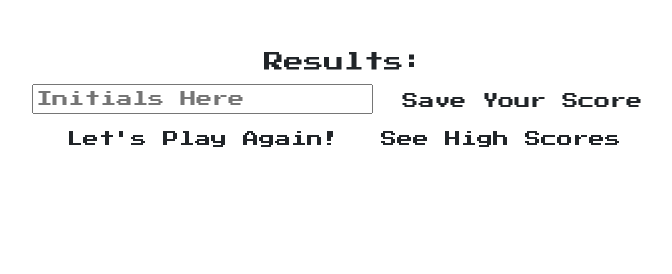
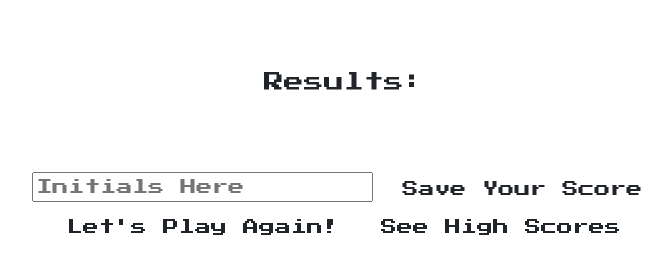
Before and after one commit to neylonmc/Javascript-Coding-Quiz, a plain HTML site: page highscore.html in a window 1280 px wide. Shown: the whole page, without its empty margins (296-968 px from the left). Drawn offline with nearby package versions, Linux system fonts and the light colour scheme.

Commit message:
Updated files.

```diff
--- a/highscore.js
+++ b/highscore.js
@@ -4,6 +4,8 @@ const finalScore = document.getElementById("finalScore");
 const mostRecentScore = localStorage.getItem("mostRecentScore");
 finalScore.innerText = mostRecentScore;
 
+const highScores = JSON.parse(localStorage.getItem("highScores")) || [];
+console.log(highScores);
 
 const maxHighScore = 5;
 
--- a/style.css
+++ b/style.css
@@ -26,3 +26,10 @@
     width: 100%;
     background-color: #A9A9A9;
 }
+
+h5,
+#timer {
+    font-family: 'Press Start 2P', cursive;
+    padding: 20px;
+    margin: 10px;
+}
```
